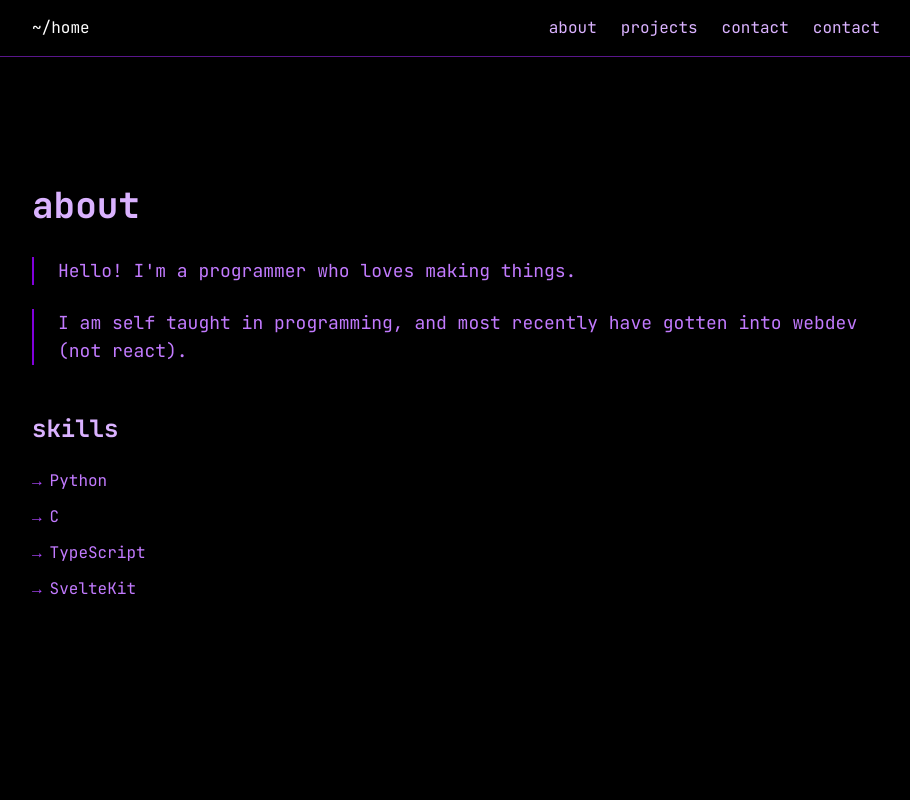
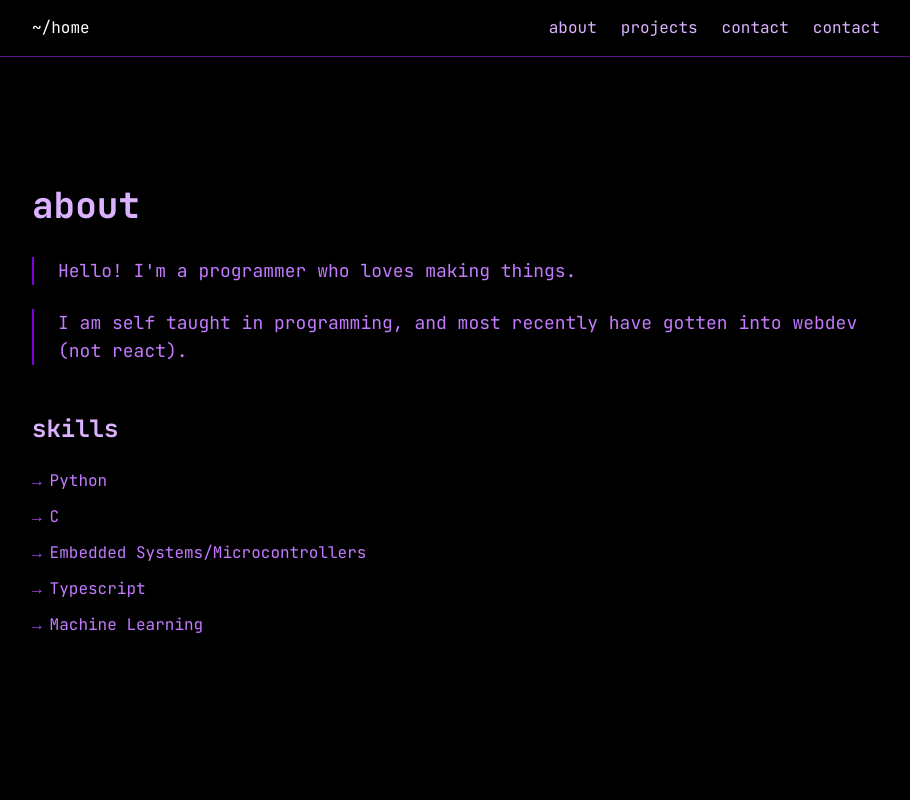
Before and after one commit to BeanyZoldyck/self, a SvelteKit app: page /about in a window 1280 px wide. Shown: the top 800 px of the page, without its empty margins (184-1094 px from the left). Built offline with nearby package versions, Linux system fonts and the light colour scheme.

Commit message:
skills component

```diff
--- a/src/routes/about/+page.svelte
+++ b/src/routes/about/+page.svelte
@@ -1,3 +1,7 @@
+<script>
+	import Skill from './skill.svelte';
+</script>
+
 <section class="py-20">
 	<h1 class="mb-8 text-4xl font-bold text-purple-300">about</h1>
 
@@ -13,24 +17,12 @@
 		</div>
 
 		<h2 class="mt-12 mb-6 text-2xl font-bold text-purple-300">skills</h2>
-
 		<div class="grid gap-3">
-			<div class="flex items-center gap-2">
-				<span class="text-purple-500">→</span>
-				<span class="text-purple-400">Python</span>
-			</div>
-			<div class="flex items-center gap-2">
-				<span class="text-purple-500">→</span>
-				<span class="text-purple-400">C</span>
-			</div>
-			<div class="flex items-center gap-2">
-				<span class="text-purple-500">→</span>
-				<span class="text-purple-400">TypeScript</span>
-			</div>
-			<div class="flex items-center gap-2">
-				<span class="text-purple-500">→</span>
-				<span class="text-purple-400">SvelteKit</span>
-			</div>
+			<Skill skill="Python"></Skill>
+			<Skill skill="C"></Skill>
+			<Skill skill="Embedded Systems/Microcontrollers"></Skill>
+			<Skill skill="Typescript"></Skill>
+			<Skill skill="Machine Learning"></Skill>
 		</div>
 	</div>
 </section>
--- /dev/null
+++ b/src/routes/about/skill.svelte
@@ -0,0 +1,8 @@
+<script>
+	export let skill;
+</script>
+
+<div class="flex items-center gap-2">
+	<span class="text-purple-500">→</span>
+	<span class="text-purple-400">{skill}</span>
+</div>
```
